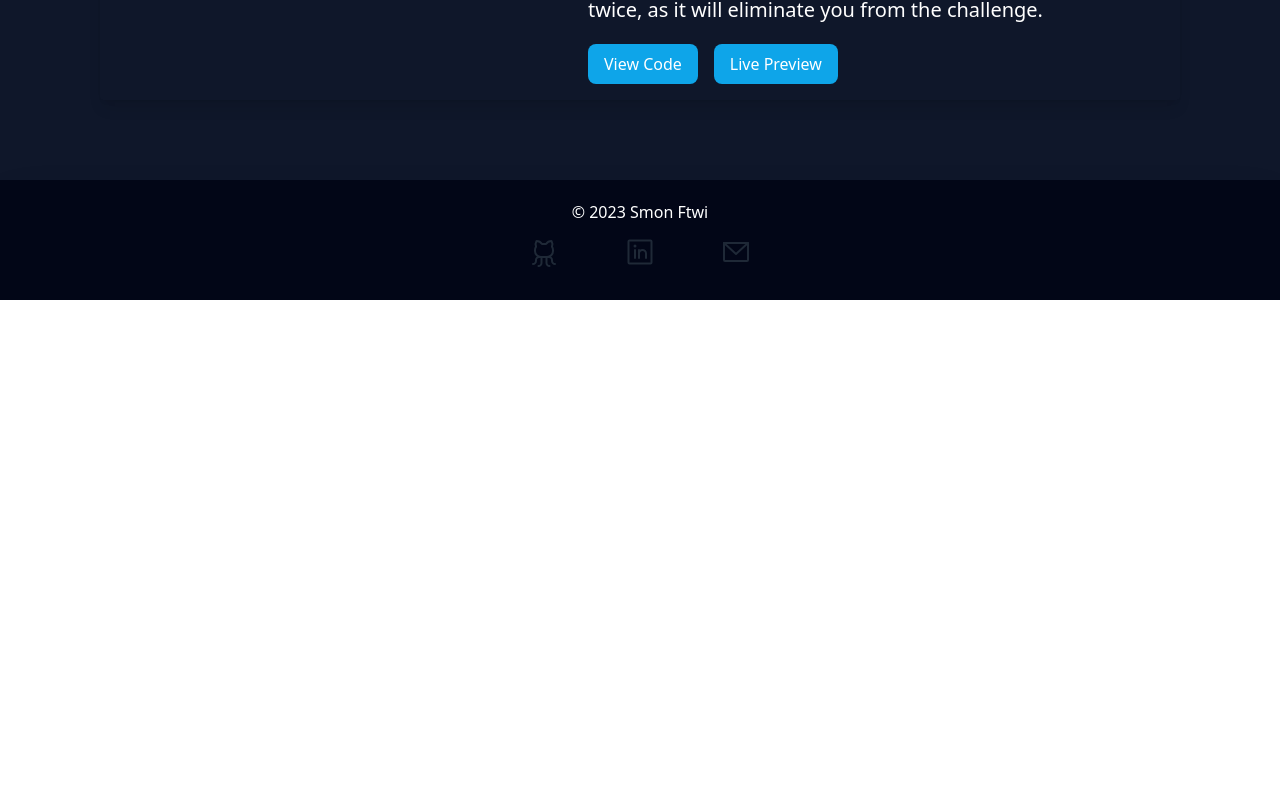
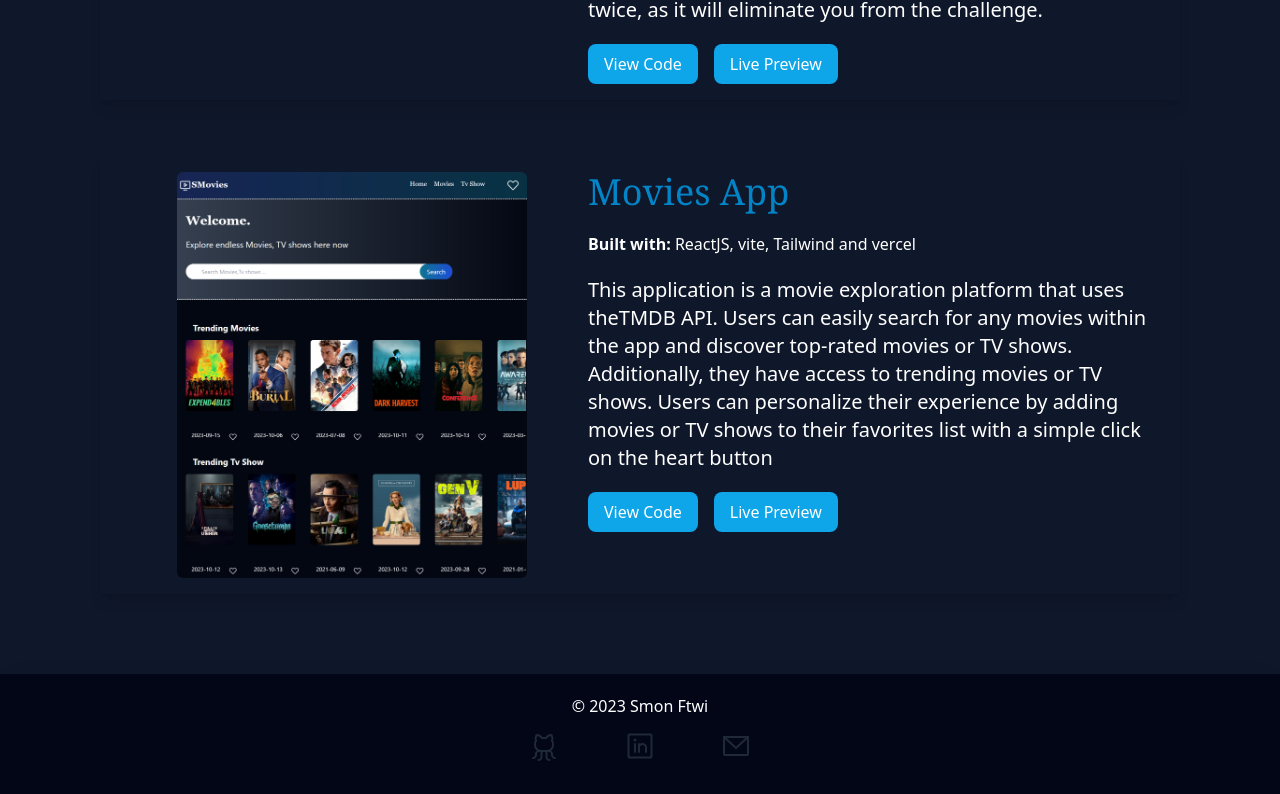
Before and after one commit to SmonFtwi/personal-portfolio, a React (Vite) app in the folder client/: page / in a window 1280 px wide. Shown: the part 2128-2922 px from the top of the page. Before the commit the page ends 2428 px from the top, so only its background shows below. Built offline with nearby package versions, Linux system fonts and the light colour scheme.

Commit message:
adding one project

```diff
--- a/client/src/pages/project.jsx
+++ b/client/src/pages/project.jsx
@@ -1,5 +1,6 @@
 import shCart from './../assets/shopping-cart.png'
 import mCard from './../assets/memory-card.png'
+import MovieApp from './../assets/movieApp.png'
 
 
 function Project(){
@@ -46,6 +47,28 @@ function Project(){
                     </div>
                     </div>
                     </div>
+                    <div className='display:block md:flex justify-center align-middle m-5 p-4 rounded shadow-lg  mt-14'>
+
+                        <div className=' mx-auto  w-80 h-80 md:w-2/6 md:h-auto relative overflow-hidden rounded-md cursor-pointer hover:scale-105 ease-in-out duration-300'>
+                        <img src={MovieApp}></img>
+                    </div>
+                    <div className=' '>
+                    <h2 className='text-4xl text-sky-600 font-medium font-serif mb-5'>Movies App</h2>
+                    <p> <strong>Built with:  </strong>ReactJS, vite, Tailwind and vercel</p>
+                    <p  className='text-md py-5 leading-8 max-w-xl mx-auto md:text-xl flex flex-col justify-between'>
+                    This application is a movie exploration platform that uses theTMDB
+                    API. Users can easily
+                    search for any movies within the app and discover top-rated movies or TV shows. Additionally,
+                     they have access to trending movies or TV shows. Users can personalize their experience by
+                     adding movies or TV shows to their favorites list with a simple click on the heart button
+                    </p>
+
+                    <div>
+                        <button className=' bg-sky-500 hover:bg-sky-700 text-white px-4 py-2 rounded-lg mr-4'> View Code</button>
+                        <a href='https://movie-app-dusky-eight.vercel.app/ ' target='blank'><button className=' bg-sky-500 hover:bg-sky-700 text-white px-4 py-2 rounded-lg mr-4'>Live Preview</button></a>
+                    </div>
+                    </div>
+                    </div>
          </div>
         </>
     )
```
Also changed, not shown: client/src/assets/movieApp.png (added).
